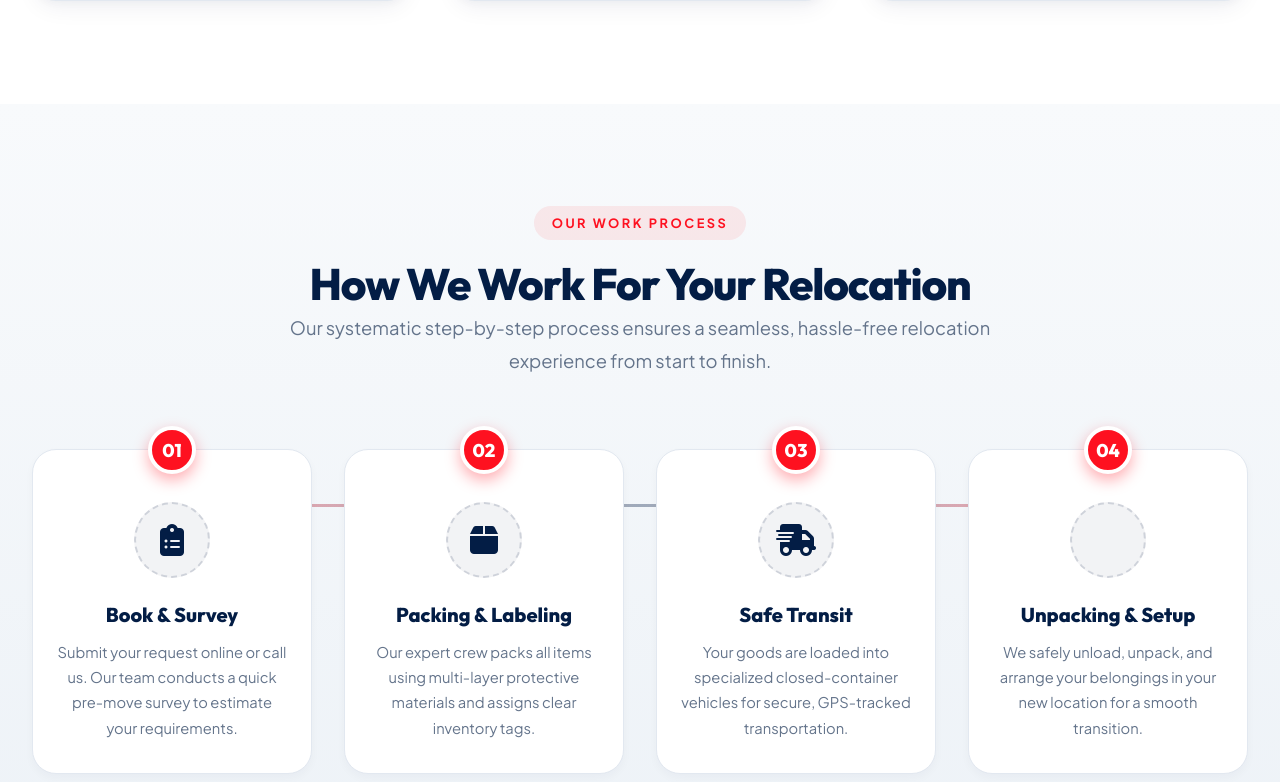
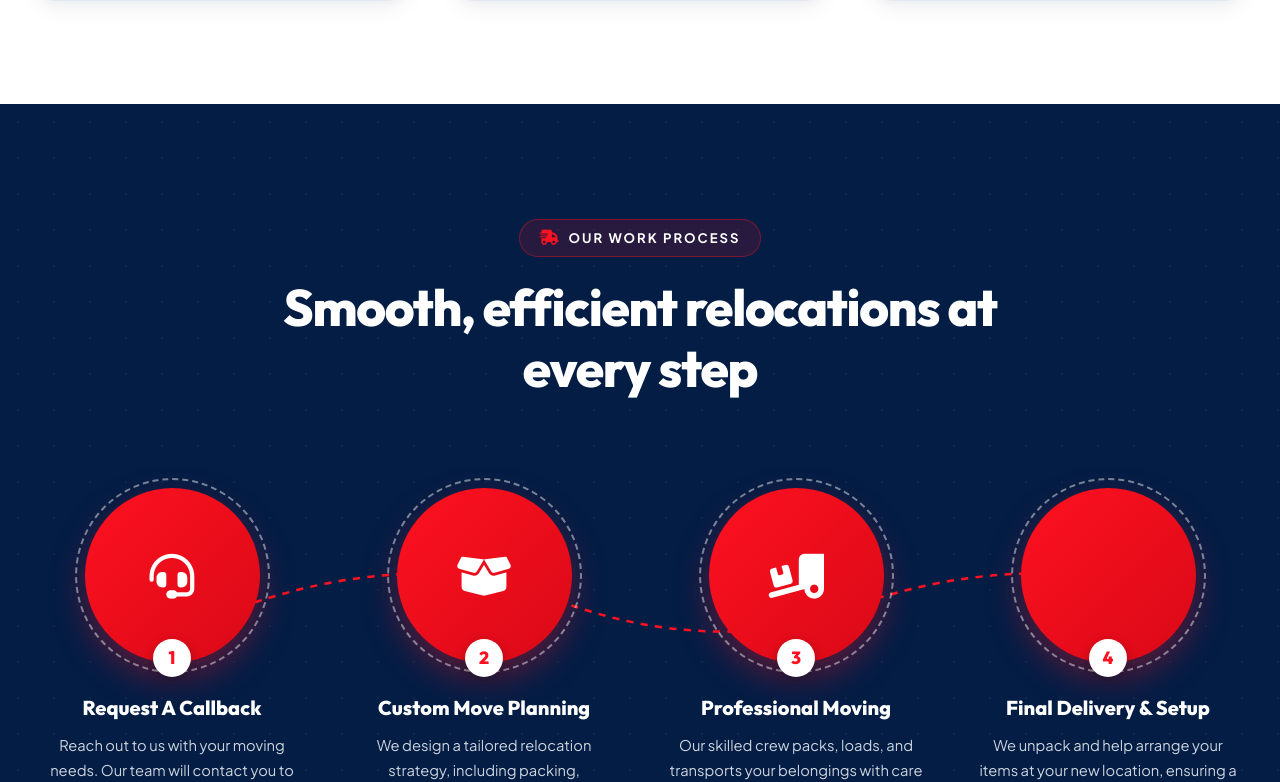
Before and after one commit to CybertizeYogesh/new-website-, a Next.js app: page / in a window 1280 px wide. Shown: the part 3134-3916 px from the top of the page. Built offline with nearby package versions, Linux system fonts and the light colour scheme.

Commit message:
Replicate exact Speedex Relocation OUR WORK PROCESS design with staggered orange circular nodes and curved dotted connectors

```diff
--- a/src/app/globals.css
+++ b/src/app/globals.css
@@ -577,25 +577,62 @@ img {
     overflow: hidden;
 }
 
-/* Speedex Relocation Inspired Work Process Timeline */
-.process-timeline-container {
-    position: relative;
-    margin-top: 3.5rem;
-}
-
-.process-timeline-line {
+/* Speedex Relocation Exact Work Process Section */
+.process-speedex-section {
+    background-color: #031d45;
+    background-image: radial-gradient(rgba(255, 255, 255, 0.04) 1px, transparent 1px);
+    background-size: 36px 36px;
+    padding: clamp(5rem, 9vw, 8rem) 0;
+    position: relative;
+    overflow: hidden;
+    color: #ffffff;
+}
+
+.speedex-badge {
+    display: inline-flex;
+    align-items: center;
+    gap: 8px;
+    color: #ffffff;
+    font-size: 0.82rem;
+    font-weight: 800;
+    letter-spacing: 2px;
+    text-transform: uppercase;
+    margin-bottom: 1.25rem;
+    background: rgba(254, 17, 32, 0.15);
+    border: 1px solid rgba(254, 17, 32, 0.4);
+    padding: 0.4rem 1.2rem;
+    border-radius: 50px;
+}
+
+.speedex-badge i {
+    color: #fe1120;
+    font-size: 0.95rem;
+}
+
+.speedex-title {
+    color: #ffffff !important;
+    font-size: clamp(2rem, 4.5vw, 3.2rem);
+    font-weight: 800;
+    line-height: 1.2;
+    margin-bottom: 1rem;
+}
+
+.speedex-process-wrapper {
+    position: relative;
+    margin-top: 4rem;
+}
+
+.speedex-curved-line {
     position: absolute;
-    top: 55px;
-    left: 10%;
-    right: 10%;
-    height: 3px;
-    background: linear-gradient(90deg, var(--accent-color) 0%, var(--primary-color) 50%, var(--accent-color) 100%);
+    top: 50px;
+    left: 0;
+    width: 100%;
+    height: 120px;
+    pointer-events: none;
     z-index: 1;
-    border-radius: 3px;
-    opacity: 0.35;
-}
-
-.process-steps-grid {
+}
+
+.speedex-grid {
     display: grid;
     grid-template-columns: repeat(4, 1fr);
     gap: 2rem;
@@ -603,109 +640,117 @@ img {
     z-index: 2;
 }
 
-.process-step-card {
-    background: var(--white);
-    border: 1px solid var(--border-color);
-    border-radius: var(--radius-lg);
-    padding: 2.5rem 1.5rem 2rem;
+.speedex-step-item {
+    display: flex;
+    flex-direction: column;
+    align-items: center;
     text-align: center;
-    position: relative;
-    box-shadow: var(--shadow-sm);
+    transition: transform 0.4s cubic-bezier(0.16, 1, 0.3, 1);
+}
+
+.speedex-step-item.step-up {
+    transform: translateY(-15px);
+}
+
+.speedex-step-item.step-down {
+    transform: translateY(40px);
+}
+
+.speedex-circle-node {
+    position: relative;
+    width: clamp(140px, 15vw, 175px);
+    height: clamp(140px, 15vw, 175px);
+    background: linear-gradient(135deg, #fe1120 0%, #d90917 100%);
+    border-radius: 50%;
+    display: flex;
+    align-items: center;
+    justify-content: center;
+    box-shadow: 0 15px 35px rgba(254, 17, 32, 0.35);
+    margin-bottom: 2rem;
     transition: all 0.5s cubic-bezier(0.16, 1, 0.3, 1);
-    display: flex;
-    flex-direction: column;
-    align-items: center;
-}
-
-.step-badge-number {
+}
+
+.speedex-circle-node::before {
+    content: '';
     position: absolute;
-    top: -24px;
+    inset: -10px;
+    border-radius: 50%;
+    border: 2px dashed rgba(255, 255, 255, 0.45);
+    transition: all 0.5s ease;
+}
+
+.speedex-step-item:hover .speedex-circle-node {
+    transform: scale(1.08) rotate(5deg);
+    box-shadow: 0 20px 45px rgba(254, 17, 32, 0.55);
+}
+
+.speedex-step-item:hover .speedex-circle-node::before {
+    inset: -14px;
+    border-color: #fe1120;
+}
+
+.speedex-icon-inner {
+    font-size: clamp(2.5rem, 3.5vw, 3.2rem);
+    color: #ffffff;
+}
+
+.speedex-number-badge {
+    position: absolute;
+    bottom: -14px;
     left: 50%;
     transform: translateX(-50%);
-    width: 48px;
-    height: 48px;
-    background: var(--accent-color);
-    color: var(--white);
+    width: 38px;
+    height: 38px;
+    background: #ffffff;
+    color: #fe1120;
     font-weight: 800;
     font-family: var(--font-heading);
-    font-size: 1.15rem;
+    font-size: 1.1rem;
     border-radius: 50%;
     display: flex;
     align-items: center;
     justify-content: center;
-    box-shadow: 0 6px 15px rgba(254, 17, 32, 0.35);
-    border: 4px solid var(--white);
-    transition: all 0.5s cubic-bezier(0.16, 1, 0.3, 1);
-}
-
-.step-icon-box {
-    width: 76px;
-    height: 76px;
-    background: rgba(3, 29, 69, 0.05);
-    color: var(--primary-color);
-    border-radius: 50%;
-    display: flex;
-    align-items: center;
-    justify-content: center;
-    font-size: 2rem;
-    margin: 0.75rem 0 1.5rem;
-    transition: all 0.5s cubic-bezier(0.16, 1, 0.3, 1);
-    border: 2px dashed rgba(3, 29, 69, 0.15);
-}
-
-.process-step-card h3 {
+    box-shadow: 0 4px 12px rgba(0, 0, 0, 0.25);
+}
+
+.speedex-step-item h3 {
+    color: #ffffff !important;
     font-size: 1.25rem;
     font-weight: 800;
-    color: var(--primary-color);
     margin-bottom: 0.75rem;
-    transition: color 0.4s ease;
-}
-
-.process-step-card p {
+    transition: color 0.3s ease;
+}
+
+.speedex-step-item:hover h3 {
+    color: #fe1120 !important;
+}
+
+.speedex-step-item p {
+    color: rgba(241, 245, 249, 0.85);
     font-size: 0.92rem;
-    color: var(--text-muted);
     line-height: 1.7;
     margin: 0;
-}
-
-.process-step-card:hover {
-    transform: translateY(-10px);
-    border-color: var(--accent-color);
-    box-shadow: var(--shadow-xl);
-}
-
-.process-step-card:hover .step-badge-number {
-    background: var(--primary-color);
-    transform: translateX(-50%) scale(1.1);
-    box-shadow: 0 8px 20px rgba(3, 29, 69, 0.4);
-}
-
-.process-step-card:hover .step-icon-box {
-    background: var(--accent-color);
-    color: var(--white);
-    border-color: transparent;
-    transform: rotateY(180deg) scale(1.1);
-    box-shadow: 0 10px 25px rgba(254, 17, 32, 0.4);
-}
-
-.process-step-card:hover h3 {
-    color: var(--accent-color);
+    max-width: 270px;
 }
 
 @media (max-width: 992px) {
-    .process-steps-grid {
+    .speedex-grid {
         grid-template-columns: repeat(2, 1fr);
-        gap: 3rem 2rem;
+        gap: 3.5rem 2rem;
     }
-    .process-timeline-line {
+    .speedex-curved-line {
         display: none;
     }
+    .speedex-step-item.step-up,
+    .speedex-step-item.step-down {
+        transform: translateY(0);
+    }
 }
 
 @media (max-width: 640px) {
-    .process-steps-grid {
+    .speedex-grid {
         grid-template-columns: 1fr;
-        gap: 3rem;
+        gap: 3.5rem;
     }
 }
 
@@ -1307,7 +1352,7 @@ img {
 
 .fade-in-right {
     opacity: 0;
-    transform: translateX(-40px);
+    transform: translateX(40px);
     transition: opacity 1.1s cubic-bezier(0.16, 1, 0.3, 1), transform 1.1s cubic-bezier(0.16, 1, 0.3, 1);
 }
 
--- a/src/app/page.tsx
+++ b/src/app/page.tsx
@@ -191,55 +191,80 @@ export default function HomePage() {
         </div>
       </section>
 
-      {/* 4. Speedex Relocation Inspired 'OUR WORK PROCESS' Timeline */}
-      <section className="process section bg-gradient-shading" id="process">
+      {/* 4. Speedex Relocation Exact 'OUR WORK PROCESS' Design */}
+      <section className="process-speedex-section section" id="process">
         <div className="container">
           <div className="section-header text-center">
-            <span className="sub-title">OUR WORK PROCESS</span>
+            <div className="speedex-badge">
+              <i className="fa-solid fa-truck-fast"></i> OUR WORK PROCESS
+            </div>
             <TextAnime>
-              <h2>How We Work For Your Relocation</h2>
+              <h2 className="speedex-title">
+                Smooth, efficient relocations at<br />every step
+              </h2>
             </TextAnime>
-            <p>Our systematic step-by-step process ensures a seamless, hassle-free relocation experience from start to finish.</p>
           </div>
 
-          <div className="process-timeline-container">
-            <div className="process-timeline-line"></div>
+          <div className="speedex-process-wrapper">
+            {/* SVG Connecting Dotted Curved Lines */}
+            <svg className="speedex-curved-line" viewBox="0 0 1000 120" fill="none" preserveAspectRatio="none">
+              <path d="M 140 85 Q 260 20, 390 40" stroke="#fe1120" strokeWidth="2.5" strokeDasharray="6 6" markerEnd="url(#arrowhead)" />
+              <path d="M 390 40 Q 515 115, 640 85" stroke="#fe1120" strokeWidth="2.5" strokeDasharray="6 6" markerEnd="url(#arrowhead)" />
+              <path d="M 640 85 Q 765 20, 885 40" stroke="#fe1120" strokeWidth="2.5" strokeDasharray="6 6" markerEnd="url(#arrowhead)" />
+              <defs>
+                <marker id="arrowhead" viewBox="0 0 10 10" refX="6" refY="5" markerWidth="6" markerHeight="6" orient="auto-start-reverse">
+                  <path d="M 0 1.5 L 8 5 L 0 8.5 z" fill="#fe1120" />
+                </marker>
+              </defs>
+            </svg>
 
-            <div className="process-steps-grid">
-              <div className="process-step-card fade-in-up" data-cursor-text="STEP 1">
-                <div className="step-badge-number">01</div>
-                <div className="step-icon-box">
-                  <i className="fa-solid fa-clipboard-list"></i>
+            <div className="speedex-grid">
+              {/* Step 1 */}
+              <div className="speedex-step-item step-down fade-in-up" data-cursor-text="STEP 1">
+                <div className="speedex-circle-node">
+                  <div className="speedex-icon-inner">
+                    <i className="fa-solid fa-headset"></i>
+                  </div>
+                  <div className="speedex-number-badge">1</div>
                 </div>
-                <h3>Book &amp; Survey</h3>
-                <p>Submit your request online or call us. Our team conducts a quick pre-move survey to estimate your requirements.</p>
+                <h3>Request A Callback</h3>
+                <p>Reach out to us with your moving needs. Our team will contact you to understand your requirements in detail.</p>
               </div>
 
-              <div className="process-step-card fade-in-up delay-1" data-cursor-text="STEP 2">
-                <div className="step-badge-number">02</div>
-                <div className="step-icon-box">
-                  <i className="fa-solid fa-box"></i>
+              {/* Step 2 */}
+              <div className="speedex-step-item step-up fade-in-up delay-1" data-cursor-text="STEP 2">
+                <div className="speedex-circle-node">
+                  <div className="speedex-icon-inner">
+                    <i className="fa-solid fa-box-open"></i>
+                  </div>
+                  <div className="speedex-number-badge">2</div>
                 </div>
-                <h3>Packing &amp; Labeling</h3>
-                <p>Our expert crew packs all items using multi-layer protective materials and assigns clear inventory tags.</p>
+                <h3>Custom Move Planning</h3>
+                <p>We design a tailored relocation strategy, including packing, transportation, and delivery schedules.</p>
               </div>
 
-              <div className="process-step-card fade-in-up delay-2" data-cursor-text="STEP 3">
-                <div className="step-badge-number">03</div>
-                <div className="step-icon-box">
-                  <i className="fa-solid fa-truck-fast"></i>
+              {/* Step 3 */}
+              <div className="speedex-step-item step-down fade-in-up delay-2" data-cursor-text="STEP 3">
+                <div className="speedex-circle-node">
+                  <div className="speedex-icon-inner">
+                    <i className="fa-solid fa-truck-ramp-box"></i>
+                  </div>
+                  <div className="speedex-number-badge">3</div>
                 </div>
-                <h3>Safe Transit</h3>
-                <p>Your goods are loaded into specialized closed-container vehicles for secure, GPS-tracked transportation.</p>
+                <h3>Professional Moving</h3>
+                <p>Our skilled crew packs, loads, and transports your belongings with care using quality materials and tools.</p>
               </div>
 
-              <div className="process-step-card fade-in-up delay-3" data-cursor-text="STEP 4">
-                <div className="step-badge-number">04</div>
-                <div className="step-icon-box">
-                  <i className="fa-solid fa-house-chimney-check"></i>
+              {/* Step 4 */}
+              <div className="speedex-step-item step-up fade-in-up delay-3" data-cursor-text="STEP 4">
+                <div className="speedex-circle-node">
+                  <div className="speedex-icon-inner">
+                    <i className="fa-solid fa-house-chimney-check"></i>
+                  </div>
+                  <div className="speedex-number-badge">4</div>
                 </div>
-                <h3>Unpacking &amp; Setup</h3>
-                <p>We safely unload, unpack, and arrange your belongings in your new location for a smooth transition.</p>
+                <h3>Final Delivery &amp; Setup</h3>
+                <p>We unpack and help arrange your items at your new location, ensuring a comfortable and stress-free start.</p>
               </div>
             </div>
           </div>
```
